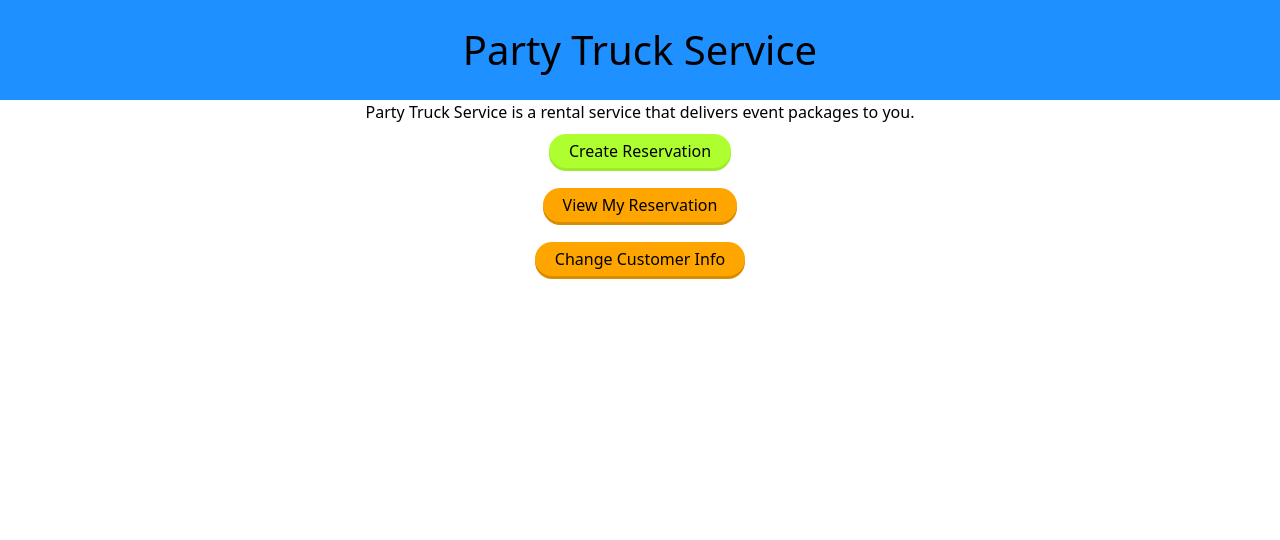
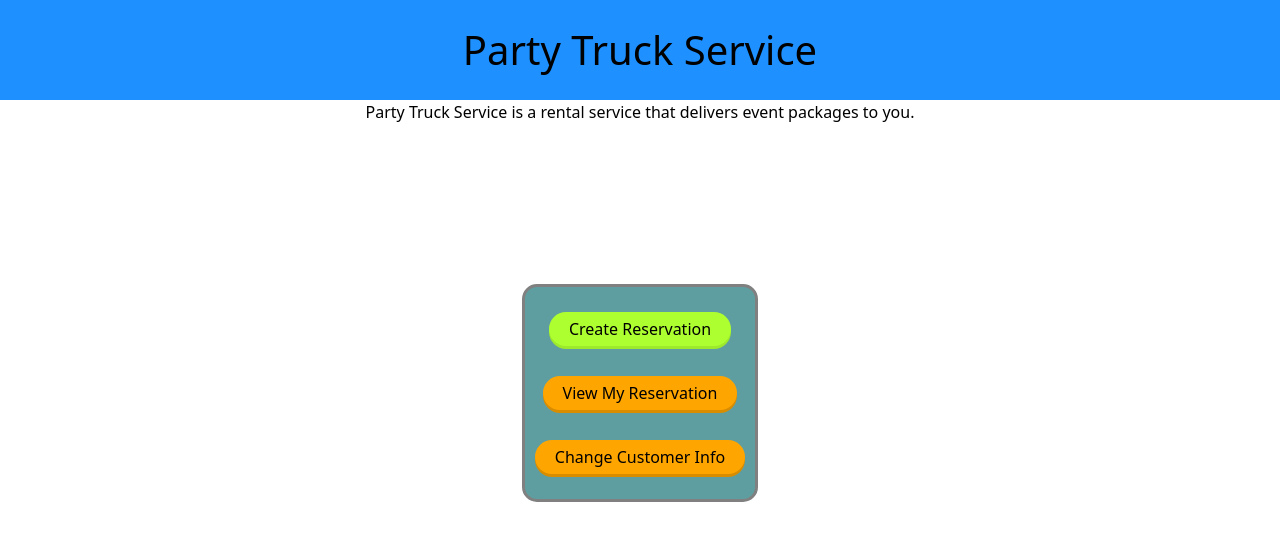
Before and after one commit to LKASTI/Database-Fullstack-Project, a React (Vite) app in the folder client/: page / in a window 1280 px wide. Shown: the top 540 px of the page. Built offline with nearby package versions, Linux system fonts and the light colour scheme.

Commit message:
alternative home page design

```diff
--- a/client/src/pages/home.css
+++ b/client/src/pages/home.css
@@ -15,6 +15,11 @@
 }
 
 .home-content-buttons{
+    background-color: cadetblue;
+    border: 3px solid gray;
+    border-radius: 15px;
+    padding:10px;
+    margin: 20vh;
     display: flex;
     flex-direction: column;
     justify-content: center;
@@ -32,8 +37,8 @@
     padding-top: 5px;
     padding-bottom: 5px;
 
-    margin-top: 10px;
-    margin-bottom: 10px;
+    margin-top: 15px;
+    margin-bottom: 15px;
 
     border-radius: 20px;
 }
```
